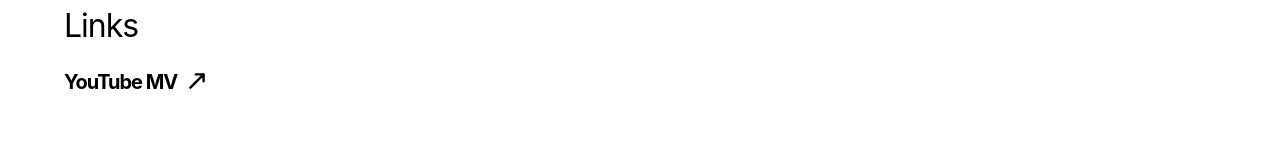
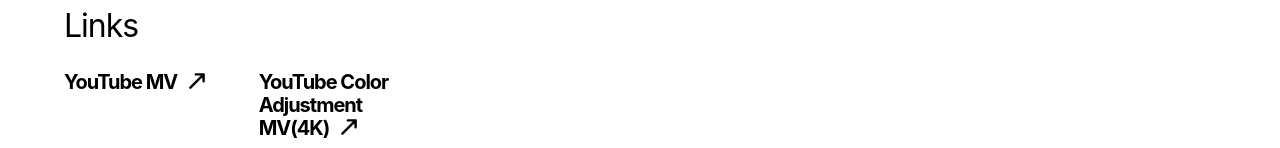
Before and after one commit to KoreaCodingKing/WakEnt, a Next.js app: page /isedol/discography/rewind in a window 1280 px wide. Shown: the part 652-800 px from the top of the page. Built offline with nearby package versions, Linux system fonts and the light colour scheme; a web font is replaced by a local one.

Commit message:
4k link  추가

```diff
--- a/pages/isedol/discography/rewind.tsx
+++ b/pages/isedol/discography/rewind.tsx
@@ -101,6 +101,10 @@ const IsedolPage: NextPage = (): JSX.Element => {
         title: 'YouTube MV',
         link: 'https://www.youtube.com/watch?v=fgSXAKsq-Vo',
       },
+      {
+        title: 'YouTube Color Adjustment MV(4K)',
+        link: 'https://www.youtube.com/watch?v=jelNkU4mPuA'
+      }
     ],
     streaming: [
       {
```
